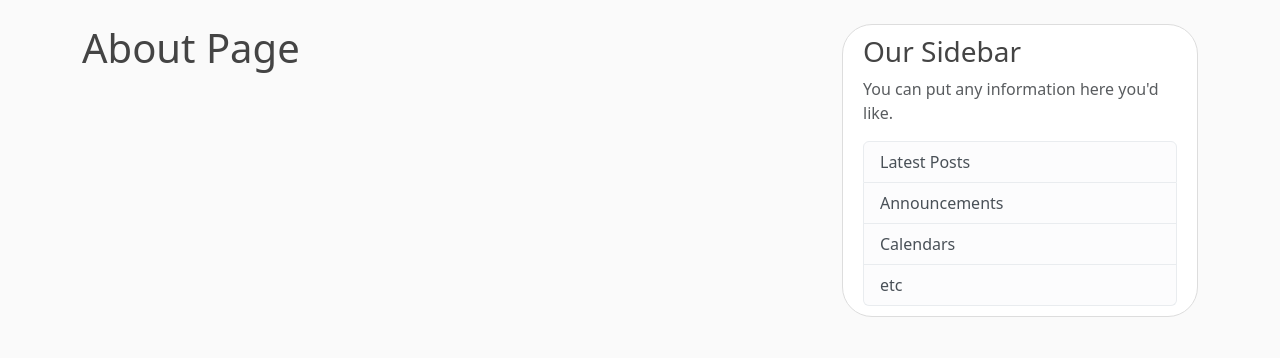
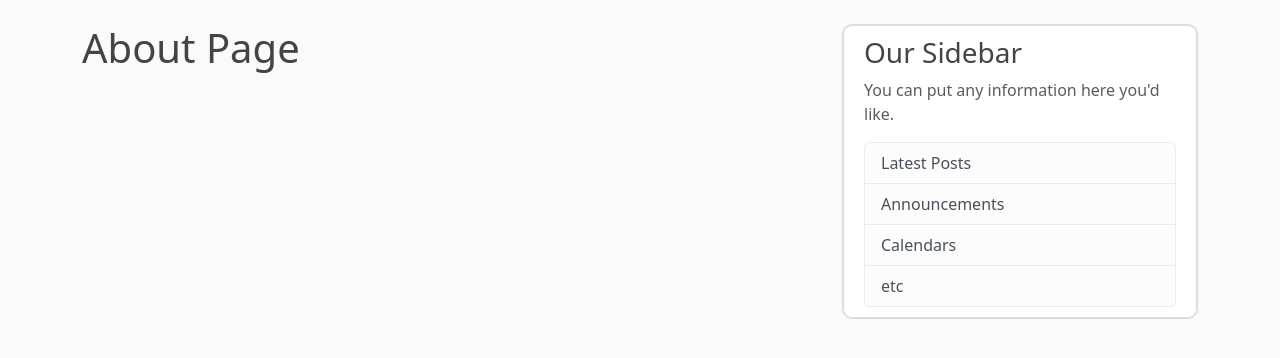
Before and after one commit to itsNur/FlaskBlog, a Flask app: page /about in a window 1280 px wide. Shown: the part 56-414 px from the top of the page. Run offline with Flask 3, Linux system fonts and the light colour scheme.

Commit message:
Create .gitignore file, add .idea, __pycache__ files to it and update main.css file

```diff
--- a/static/main.css
+++ b/static/main.css
@@ -27,8 +27,8 @@ h1, h2, h3, h4, h5, h6 {
 .content-section {
   background: #ffffff;
   padding: 10px 20px;
-  border: 1px solid #dddddd;
-  border-radius: 30px;
+  border: 2px solid #dddddd;
+  border-radius: 10px;
   margin-bottom: 20px;
 }
 
```
Also changed, not shown: 1 other file.
